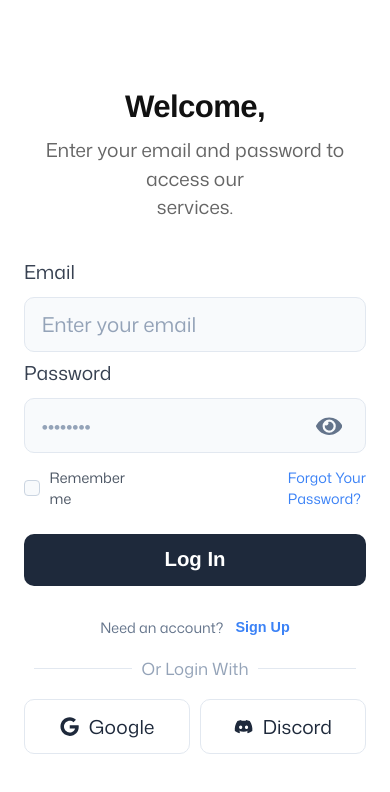
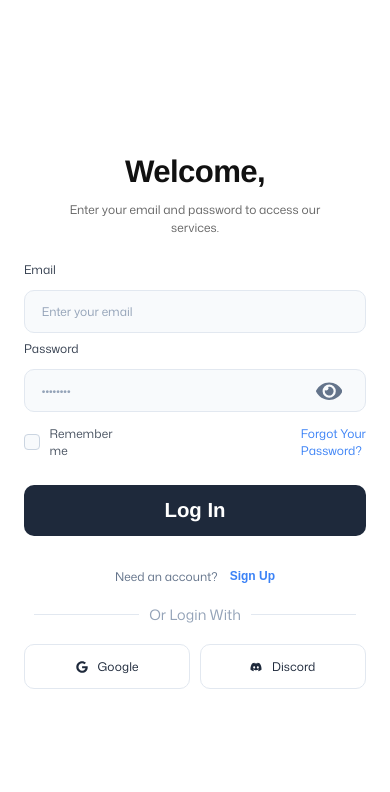
Before and after one commit to antranig8/raptorhacks-project, a React (Vite) app in the folder frontend/CodeMaxxer/: page /login in a window 390 px wide. Shown: the top 792 px of the page. Built offline with nearby package versions, Linux system fonts and the light colour scheme; no server answers; a web font is replaced by a local one.

Commit message:
login iPhoneSE

```diff
--- a/frontend/CodeMaxxer/src/pages/Login/styles/login.module.css
+++ b/frontend/CodeMaxxer/src/pages/Login/styles/login.module.css
@@ -286,6 +286,7 @@
 }
 
 
+
 @media screen and (max-width: 480px) {
     .loginPage {
         padding: 0;
@@ -372,31 +373,36 @@
     }
 
     .subtitle {
-        font-size: 0.8rem;
+        font-size: 0.5rem;
     }
 
     .header {
-        margin-bottom: 1rem;
+        margin-bottom: 0.5rem;
     }
 
     .divider {
         margin: 0.5rem 0;
         font-size: 0.7rem;
+        font-size: 0.6rem;
     }
 
     .socialButton {
         padding: 0.55rem 0.7rem;
-        font-size: 0.8rem;
+        font-size: 0.5rem;
     }
 
     .optionsRow,
     .toggleRow {
-        font-size: 0.6rem;
+        font-size: 0.5rem;
     }
 
     .inputGroup input {
-        font-size: 0.85rem;
+        font-size: 0.5rem;
         padding: 0.5rem 0.7rem;
+    }
+
+    .inputGroup label {
+        font-size: 0.5rem;
     }
 
     .loginButton {
```
